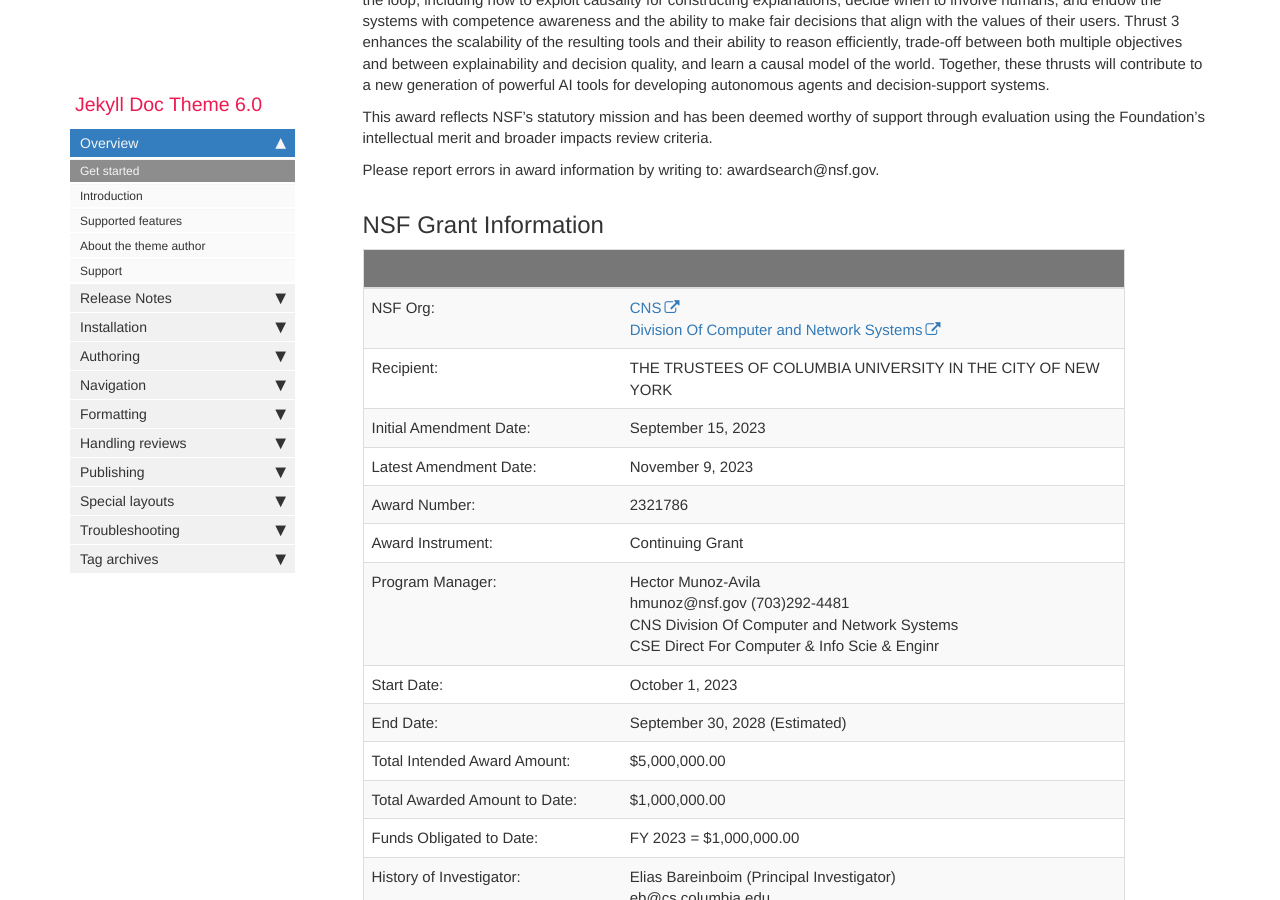
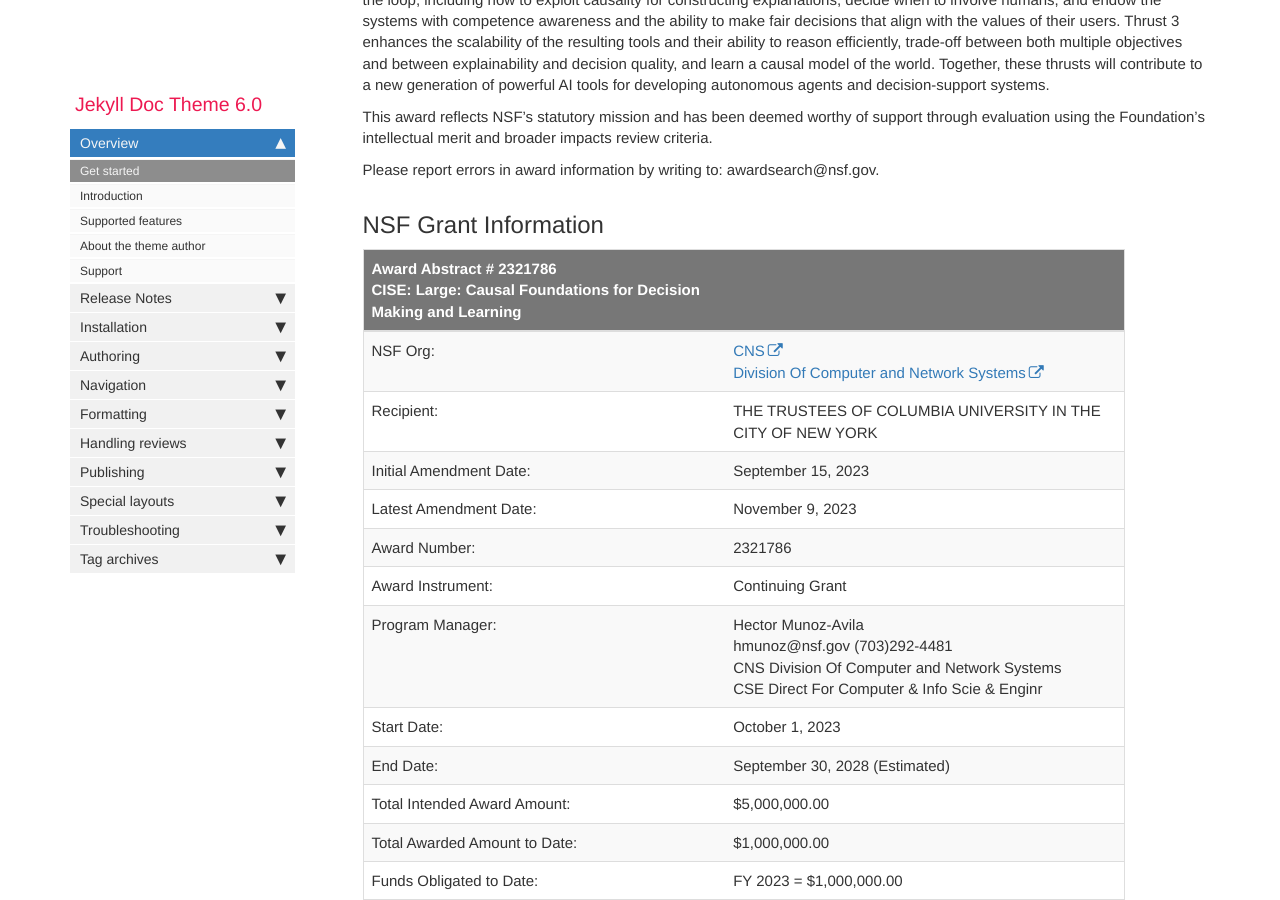
Before and after one commit to nsf-causal-dm/webhost-original, a Jekyll site: the page built from index.md, in a window 1280 px wide and 900 px high, scrolled down 1014 px. Built offline with Jekyll 4.4.1, drawn with Linux system fonts in a browser that asks for light colours; comment, search, counter and statistics services are not loaded.

Commit message:
add nsf table info header

```diff
--- a/index.md
+++ b/index.md
@@ -21,8 +21,8 @@ Please report errors in award information by writing to: awardsearch@nsf.gov.
 
 ## NSF Grant Information
 
-|   |   |
-|---|---|
+| Award Abstract # 2321786 <br> CISE: Large: Causal Foundations for Decision Making and Learning |   |
+|:---|:---|
 | NSF Org: | [CNS](http://www.nsf.gov/div/index.jsp?div=CNS) <br> [Division Of Computer and Network Systems](http://www.nsf.gov/div/index.jsp?div=CNS) |
 | Recipient: | THE TRUSTEES OF COLUMBIA UNIVERSITY IN THE CITY OF NEW YORK |
 | Initial Amendment Date: | September 15, 2023 |
```
